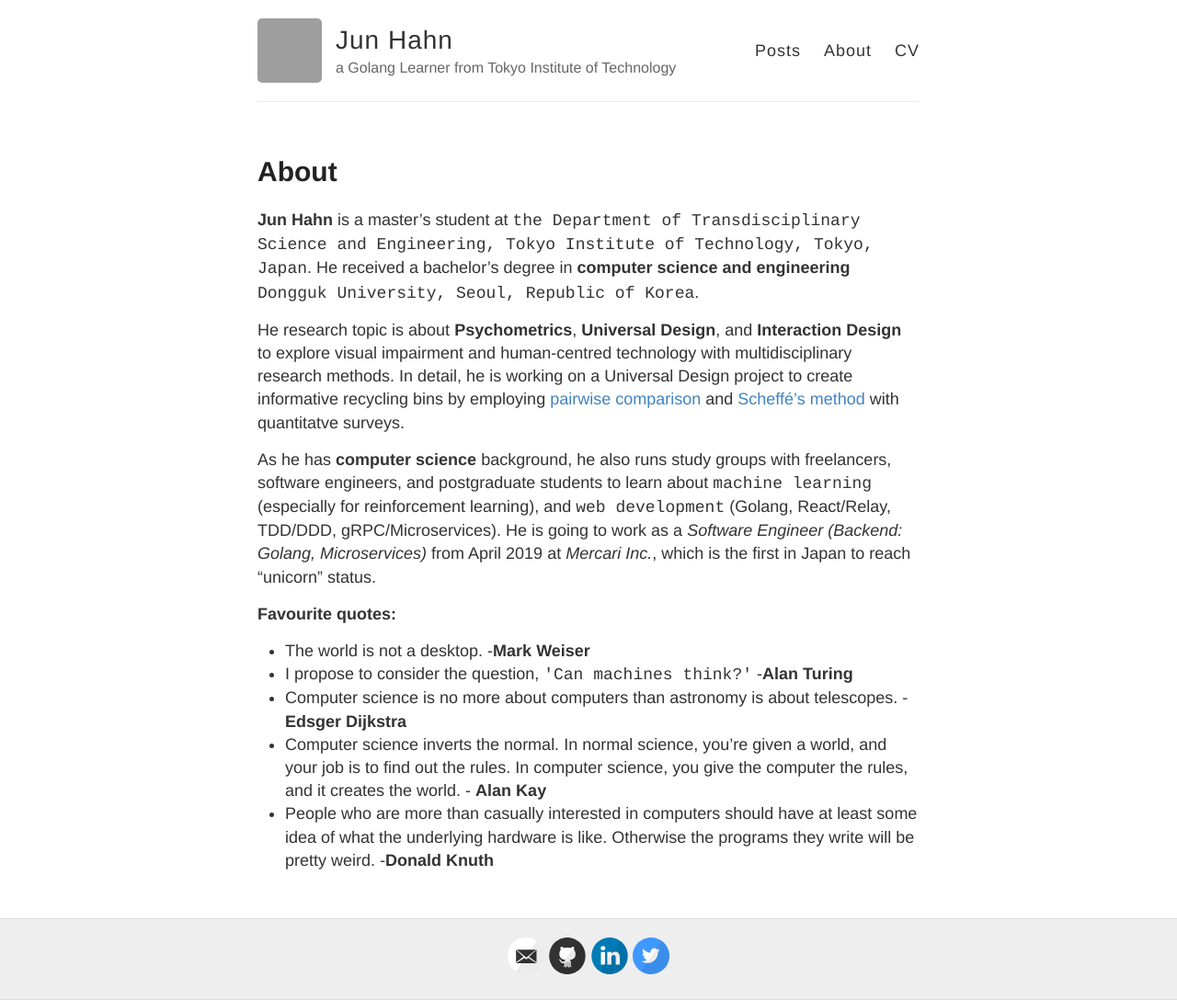
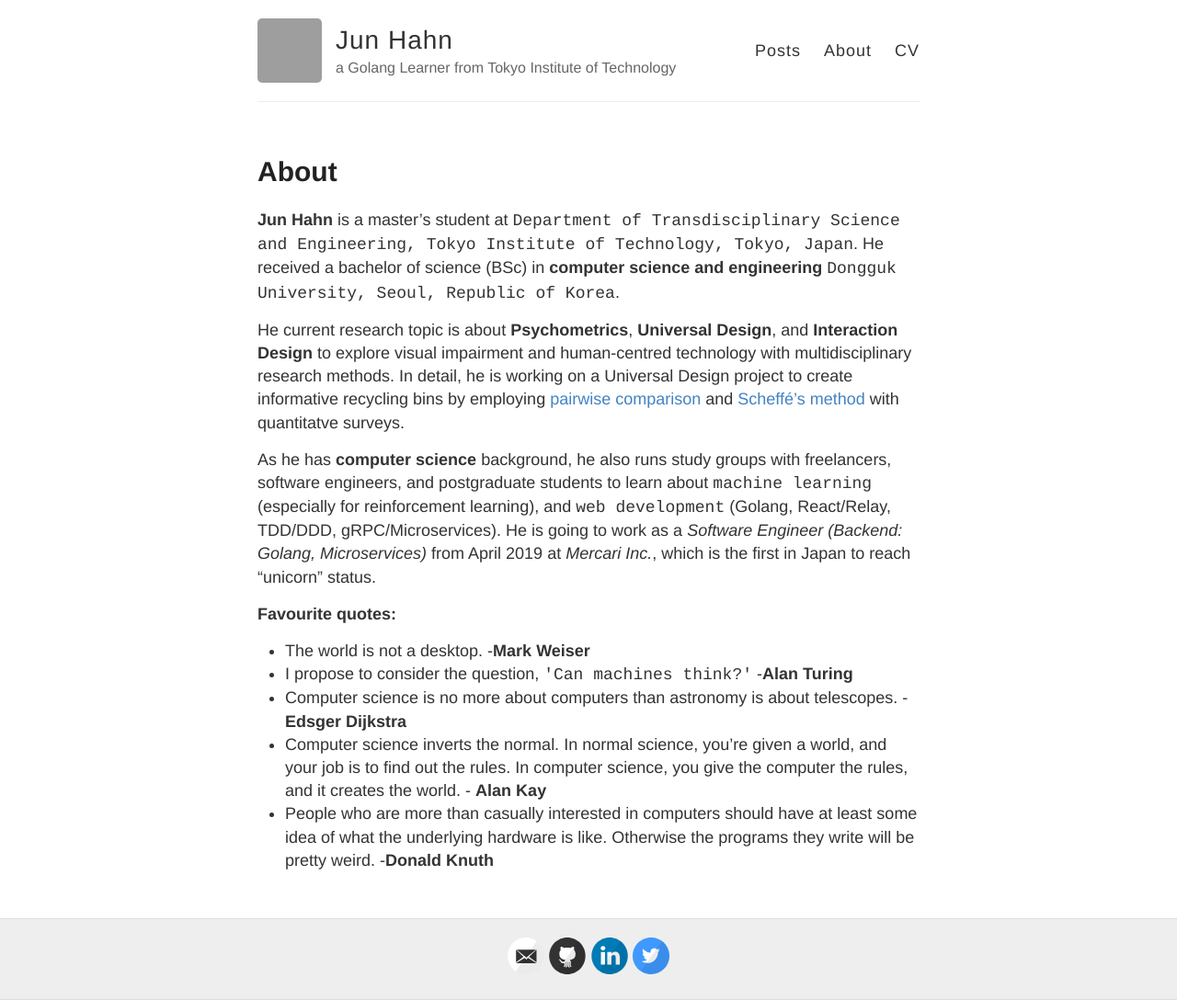
Before and after one commit to TangoEnSkai/tangoenskai.github.io, a Jekyll site: the page built from about.md, in a window 1280 px wide. Shown: the whole page at 92% size. Built offline with Jekyll 4.4.1, drawn with Linux system fonts in a browser that asks for light colours; grey boxes are pictures that could not be loaded.

Commit message:
Update about page, add BSc degree information

```diff
--- a/about.md
+++ b/about.md
@@ -4,9 +4,9 @@ title: About
 permalink: /about/
 ---
 
-**Jun Hahn**  is a master’s student at `the Department of Transdisciplinary Science and Engineering, Tokyo Institute of Technology, Tokyo, Japan`. He received a bachelor’s degree in **computer science and engineering** `Dongguk University, Seoul, Republic of Korea`.
+**Jun Hahn**  is a master’s student at `Department of Transdisciplinary Science and Engineering, Tokyo Institute of Technology, Tokyo, Japan`. He received a bachelor of science (BSc) in **computer science and engineering** `Dongguk University, Seoul, Republic of Korea`.
 
-He research topic is about **Psychometrics**, **Universal Design**, and **Interaction Design** to explore visual impairment and human-centred technology with multidisciplinary research methods. In detail, he is working on a Universal Design project to create informative recycling bins by employing [pairwise comparison](https://en.wikipedia.org/wiki/Pairwise_comparison) and [Scheffé's method](https://en.wikipedia.org/wiki/Scheffé%27s_method) with quantitatve surveys.
+He current research topic is about **Psychometrics**, **Universal Design**, and **Interaction Design** to explore visual impairment and human-centred technology with multidisciplinary research methods. In detail, he is working on a Universal Design project to create informative recycling bins by employing [pairwise comparison](https://en.wikipedia.org/wiki/Pairwise_comparison) and [Scheffé's method](https://en.wikipedia.org/wiki/Scheffé%27s_method) with quantitatve surveys.
 
 As he has **computer science** background, he also runs study groups with freelancers, software engineers, and postgraduate students to learn about `machine learning` (especially for reinforcement learning), and `web development` (Golang, React/Relay, TDD/DDD, gRPC/Microservices). He is going to work as a *Software Engineer (Backend: Golang, Microservices)* from April 2019 at *Mercari Inc.*, which is the first in Japan to reach “unicorn” status.
 
```
